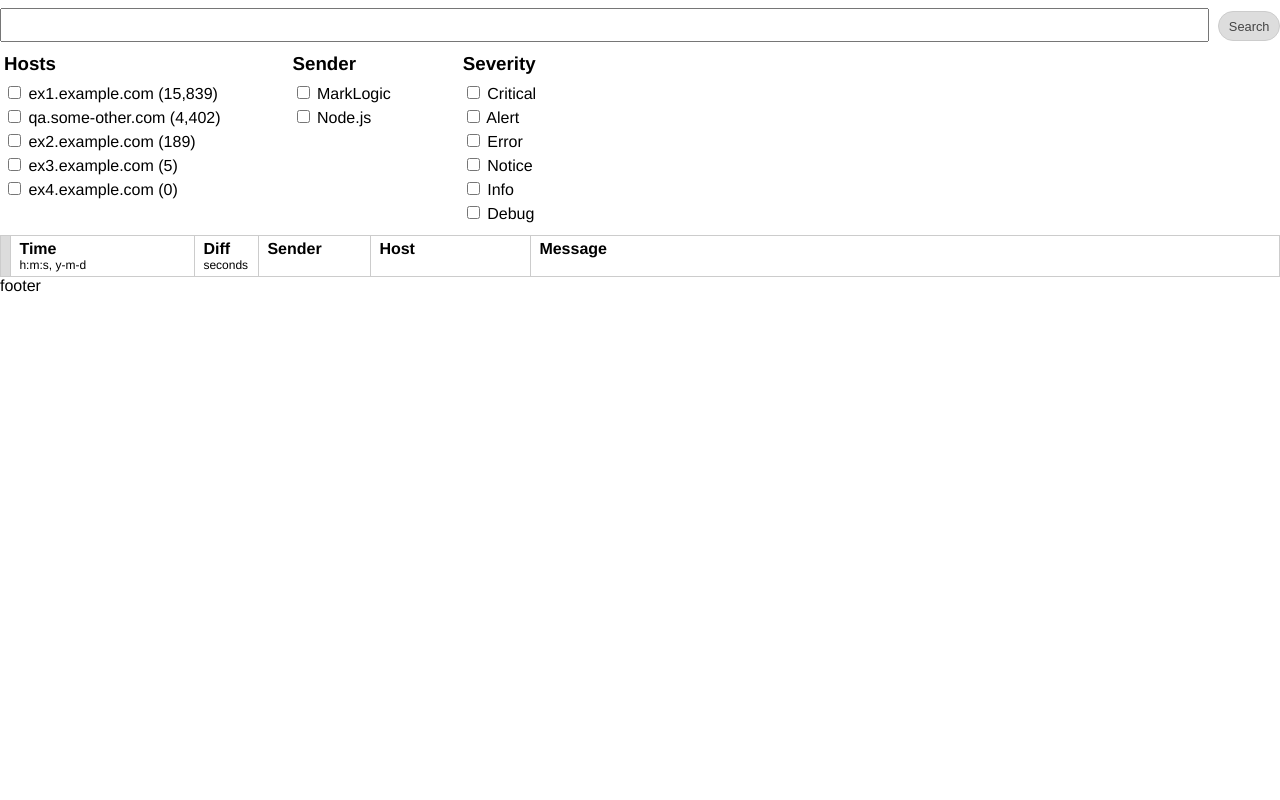
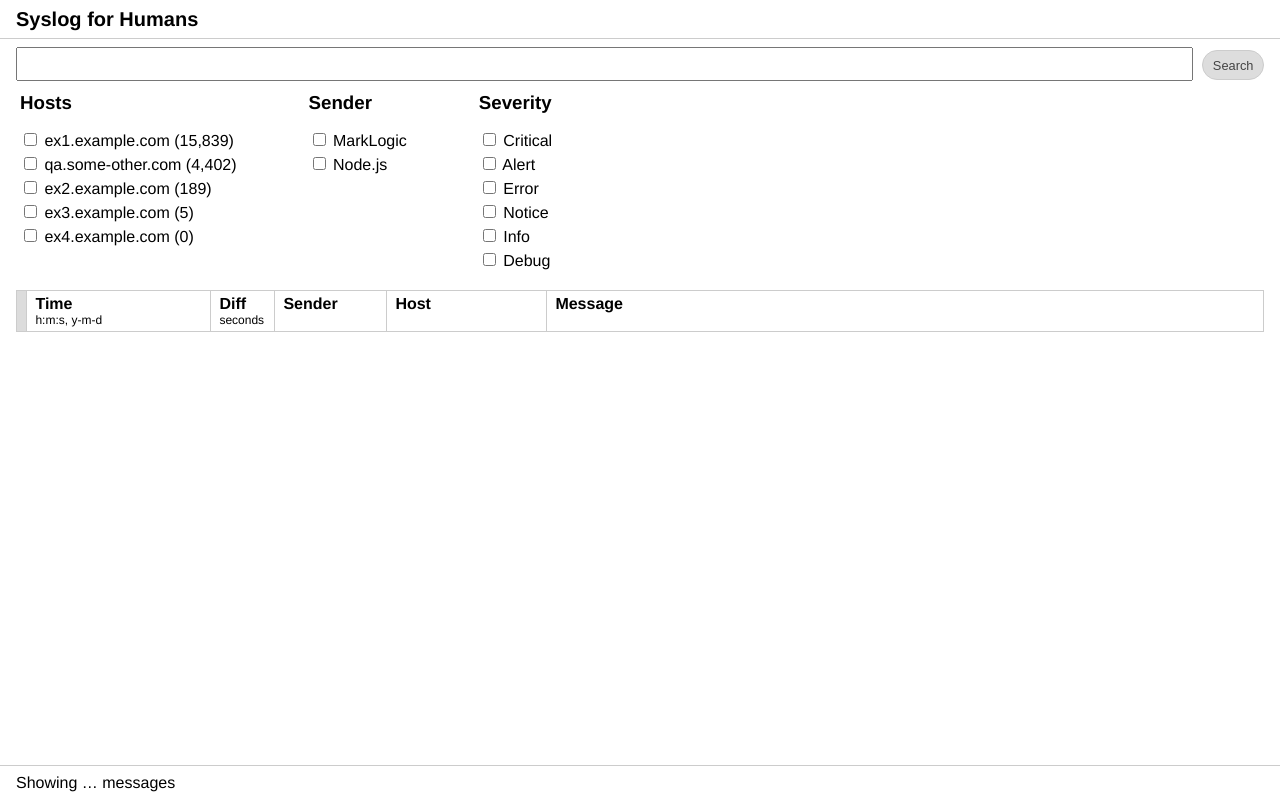
Before and after one commit to jmakeig/marklogic-syslog-viewer, a website: page public/sse.html in a window 1280 px wide. Drawn offline with Linux system fonts and the light colour scheme; no server answers.

Commit message:
Restructures using flexbox

```diff
--- a/public/app.css
+++ b/public/app.css
@@ -2,47 +2,40 @@
  * Layout                            *
  *************************************/
 
+/* Page layout */
 * { box-sizing: border-box; }
-
 html, body {
-  margin: 0;
+  margin:0;
   padding: 0;
+  height: 100vh;
 }
-
-/* Page layout */
-/*
 body {
   display: flex;
   display: -webkit-flex;
   flex-direction: column;
   -webkit-flex-direction: column;
 }
-body > header, body > div#Body, body > footer {
-  border: solid 1px red;
+header, nav, article {
   width: 100%;
 }
-body > header {
-  -webkit-align-self: flex-start;
-  -webkit-flex: 1;
+header {
+  flex: 0 1 auto;
+  -webkit-flex: 0 1 auto;
 }
-body > div#Body {
-  -webkit-flex: 1;
-  position: relative;
+nav {
+  flex: 0 1 auto;
+  -webkit-flex: 0 1 auto;
 }
 
-body > div#Body > div {
-  overflow: scroll;
-
-  width: 100%;
-  height: 100%;
-  position: absolute;
+article {
+  flex: 1;
+  -webkit-flex: 1;
+  overflow-y: scroll;
 }
-body > footer {
-  -webkit-align-self: flex-end;
-  -webkit-flex: 1;
-  margin: auto;
+footer {
+  flex: 0 1 auto;
+  -webkit-flex: 0 1 auto;
 }
-*/
 
 /* Search */
 form#Search {
@@ -69,13 +62,13 @@ form#Search {
 
 /* Facets */
 form#Facets {
+
   width: 100%;
   display: flex;
   display: -webkit-flex;
   flex-direction: row;
   -webkit-flex-direction: row;
 
-  /* -webkit-justify-content: space-around; */
 }
 
 .facet {
@@ -83,6 +76,18 @@ form#Facets {
   margin-right: 4em;
   /* outline: solid 1px red; */
 }
+
+header, nav, article, footer {
+  padding: 0.5em 1em;
+}
+nav {
+  padding-bottom: 0;
+}
+article {
+  padding-top: 0;
+  margin-top: -1px;
+}
+
 
 /*************************************
  * Aesthetics                        *
@@ -95,8 +100,17 @@ h1, h2, h3, h4, h5, h6 {
   line-height: 1.1;
   margin: 0;
 }
+header h1 {
+  font-size: 1.25em;
+}
+header {
+  border-bottom: solid 1px #ccc;
+}
+footer {
+  border-top: solid 1px #ccc;
+}
 form#Search {
-  margin: 0.5em 0;
+
 }
 form#Search input {
   font-size: 1.55em;
@@ -116,10 +130,13 @@ form#Search button {
   background: #ddd;
   color: #444;
 }
+form#Facets {
+  margin-top: 0.5em;
+}
 form#Facets ol {
   list-style-type: none;
   padding: 0;
-  margin: 0.5em 0;
+  margin-top: 0.5em 0;
 }
 form#Facets ol li {
   margin-bottom: 0.25em;
--- a/public/sse.html
+++ b/public/sse.html
@@ -244,6 +244,9 @@
 </head>
 <body>
   <header>
+    <h1>Syslog for Humans</h1>
+  </header>
+  <nav>
     <form id="Search">
       <div class="control search"><input type="text" name="q" /></div>
       <div class="control submit"><button>Search</button></div>
@@ -281,8 +284,6 @@
 
       </div>-->
     </form>
-  </header>
-  <div id="Body">
     <table id="Logs">
       <caption>Logs</caption>
       <colgroup>
@@ -303,9 +304,32 @@
           <th class="message">Message</th>
         </tr>
       </thead>
+    </table>
+  </nav>
+  <article>
+    <table id="Logs">
+      <caption>Logs</caption>
+      <colgroup>
+        <col class="severity"/>
+        <col class="time"/>
+        <col class="diff"/>
+        <col class="sender"/>
+        <col class="host"/>
+        <col class="message"/>
+      </colgroup>
+      <!--<thead>
+        <tr>
+          <th class="severity"></th>
+          <th class="time">Time <div class="key">h:m:s, y-m-d</div></th>
+          <th class="diff">Diff  <div class="key">seconds</th>
+          <th class="sender">Sender</th>
+          <th class="host">Host</th>
+          <th class="message">Message</th>
+        </tr>
+      </thead>-->
       <tbody></tbody>
     </table>
-  </div>
-  <footer>footer</footer>
+  </article>
+  <footer><span class="messages-count">Showing … messages</span></footer>
 </body>
 </html>
```
